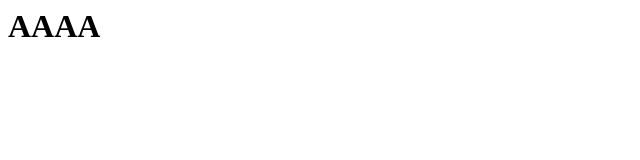
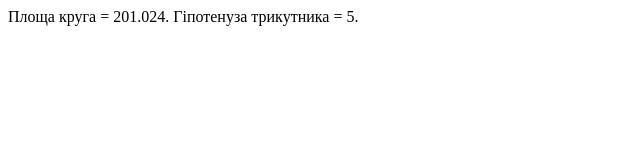
Before and after one commit to dmiach/NodeJS, a website: page index.html in a window 1280 px wide. Shown: the whole page, without its empty margins (0-640 px from the left). Drawn offline with Linux system fonts and the light colour scheme.

Commit message:
'fix_bugs'

```diff
--- a/index.html
+++ b/index.html
@@ -5,7 +5,7 @@
 
 		</HEAD>
 	    <body>
-				<script script-src="index.js"></script>
-				<h1>AAAA</h1>
+				<script src="index.js"></script>
+
         </BODY>
 </HTML>
```
